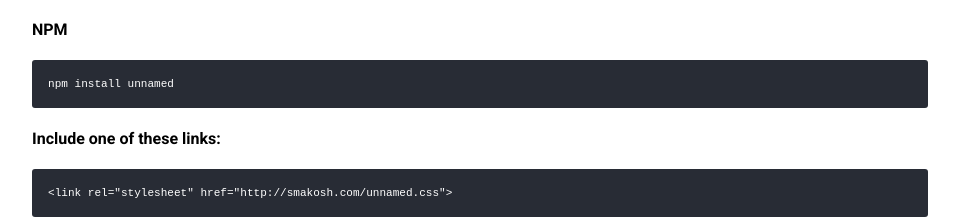
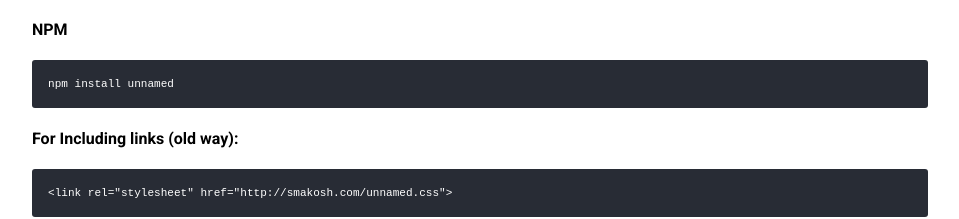
Before and after one commit to smakosh/unnamed-css-framework, a React (Create React App) app: page / in a window 1280 px wide. Shown: the part 981-1200 px from the top of the page, without its empty margins (160-1119 px from the left). Built offline with nearby package versions, Linux system fonts and the light colour scheme.

Commit message:
Update install.jsx

```diff
--- a/src/components/layouts/install/install.jsx
+++ b/src/components/layouts/install/install.jsx
@@ -9,7 +9,7 @@ const Install = () => (
         <h4>NPM</h4>
         <pre>npm install unnamed</pre>
 
-        <h4>Include one of these links:</h4>
+        <h4>For Including links (old way):</h4>
         <pre>&lt;link rel="stylesheet" href="http://smakosh.com/unnamed.css"&gt;</pre>
 
         <h4>Minimized</h4>
```
